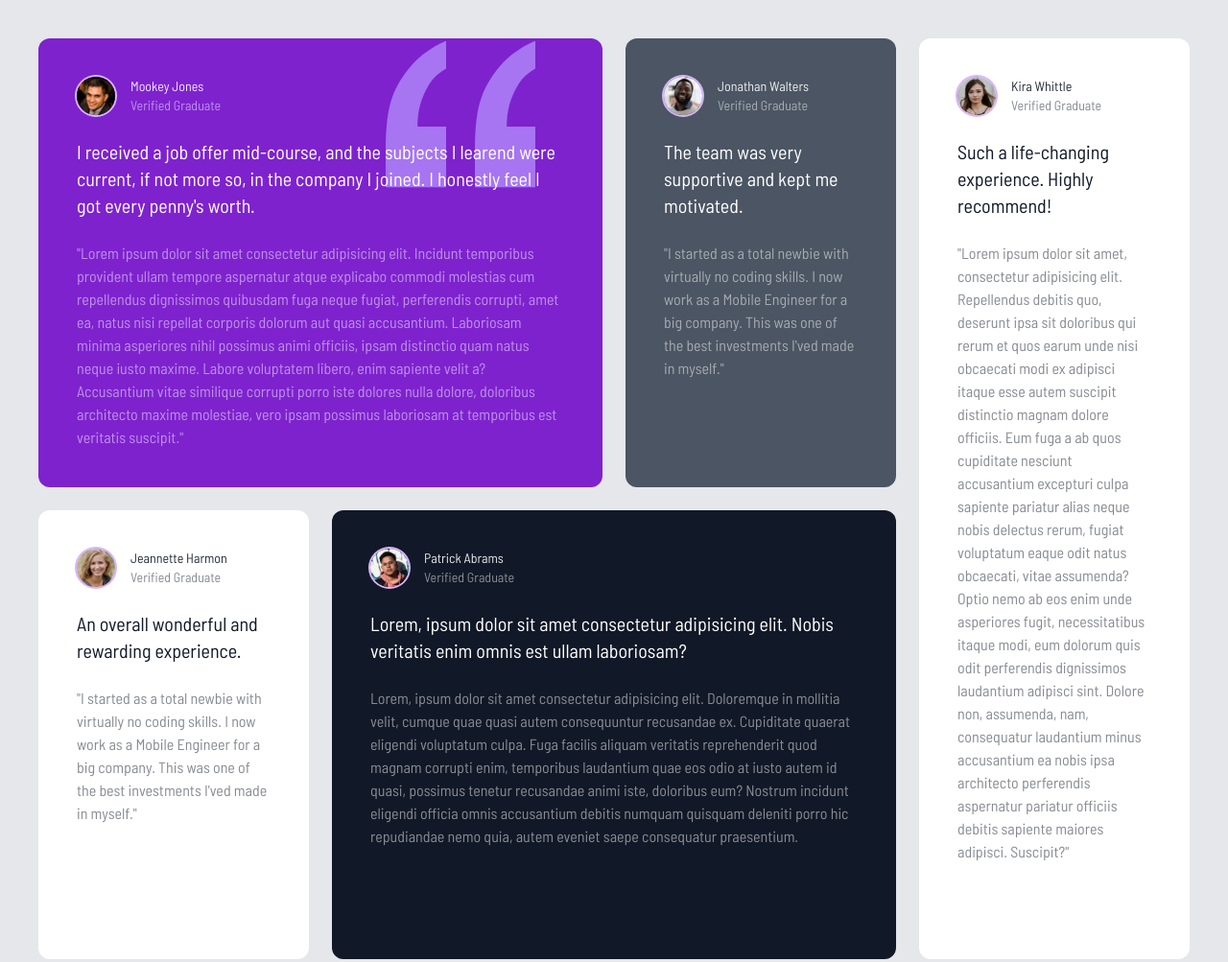
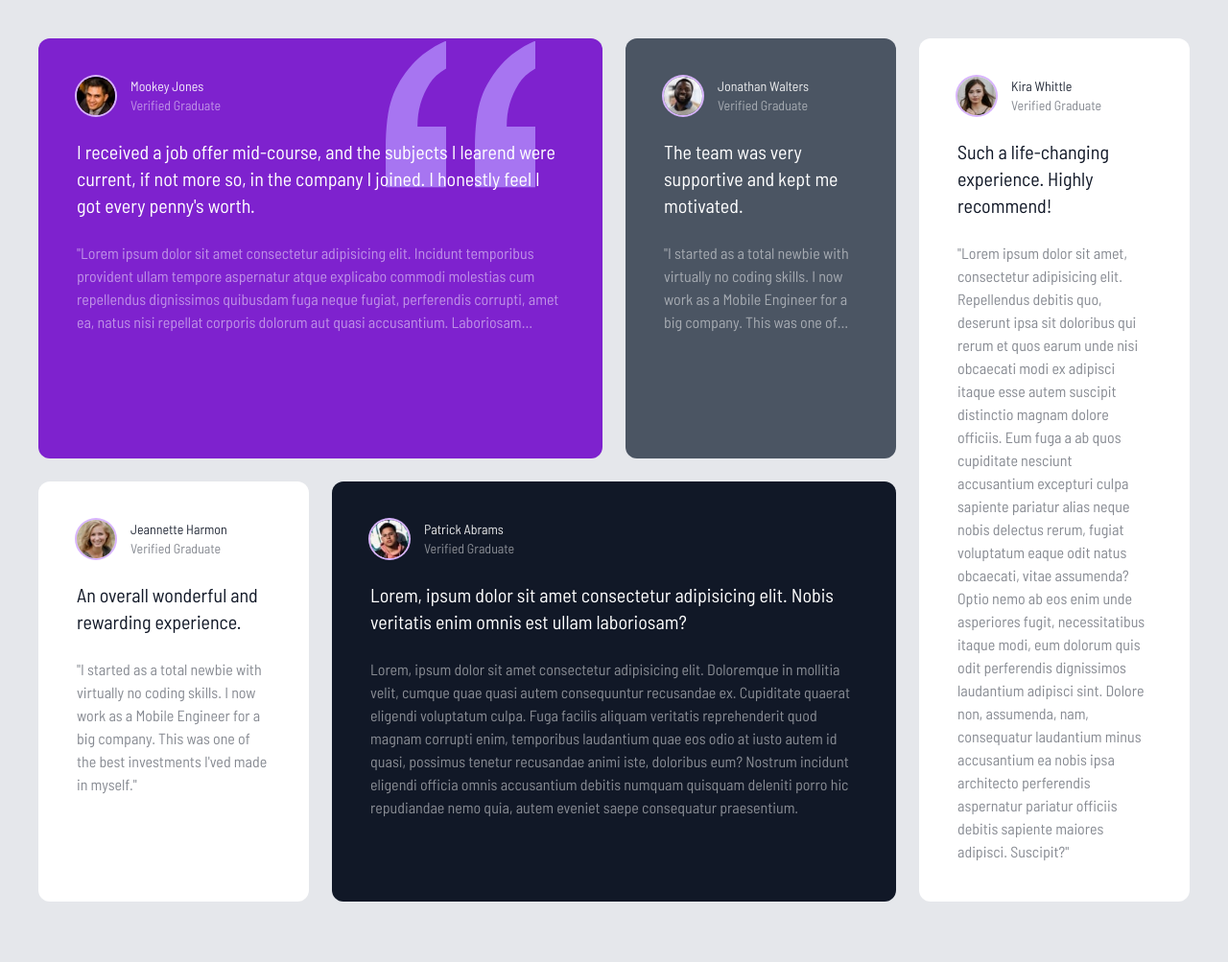
Before and after one commit to thomasmartinez114/tailwind-sandbox, a website: page 04-website-projects/03-testimonial-grid/index.html in a window 1280 px wide. Shown: the whole page at 96% size. After the commit the page ends 980 px from the top, so only its background shows below. Drawn offline with Linux system fonts and the light colour scheme.

Commit message:
added lineclamp to body text to make shorter

```diff
--- a/04-website-projects/03-testimonial-grid/index.html
+++ b/04-website-projects/03-testimonial-grid/index.html
@@ -48,7 +48,7 @@
           </p>
 
           <!-- Small Text -->
-          <p class="mt-6 opacity-50">
+          <p class="mt-6 opacity-50 line-clamp-4">
             "Lorem ipsum dolor sit amet consectetur adipisicing elit. Incidunt
             temporibus provident ullam tempore aspernatur atque explicabo
             commodi molestias cum repellendus dignissimos quibusdam fuga neque
@@ -58,7 +58,13 @@
             maxime. Labore voluptatem libero, enim sapiente velit a? Accusantium
             vitae similique corrupti porro iste dolores nulla dolore, doloribus
             architecto maxime molestiae, vero ipsam possimus laboriosam at
-            temporibus est veritatis suscipit."
+            temporibus est veritatis suscipit. Lorem ipsum dolor sit amet
+            consectetur adipisicing elit. Hic commodi architecto sequi omnis
+            iure vel voluptates? Nostrum sint quis laborum debitis libero odit
+            et voluptatibus dolore minus nam atque ex delectus illo sed
+            reprehenderit exercitationem repellendus accusantium laboriosam
+            deserunt tempore, fugiat voluptates explicabo nisi rerum. Totam iste
+            eos nostrum non!"
           </p>
         </div>
         <!-- Box 2 -->
@@ -82,10 +88,15 @@
           </p>
 
           <!-- Small Text -->
-          <p class="mt-6 opacity-50">
+          <p class="mt-6 opacity-50 line-clamp-4">
             "I started as a total newbie with virtually no coding skills. I now
             work as a Mobile Engineer for a big company. This was one of the
-            best investments I'ved made in myself."
+            best investments I'ved made in myself. Lorem ipsum, dolor sit amet
+            consectetur adipisicing elit. Sint et id repellat perspiciatis culpa
+            ex ducimus, eaque tempore minus hic reiciendis autem a odit sequi,
+            nulla tenetur animi. Laudantium assumenda ut architecto molestiae ad
+            esse id perspiciatis! Unde veniam, quia repellendus possimus facilis
+            magnam inventore, dolore numquam maiores ullam voluptate?"
           </p>
         </div>
         <!-- Box 3 -->
```
Also changed, not shown: 04-website-projects/03-testimonial-grid/css/style.css.
